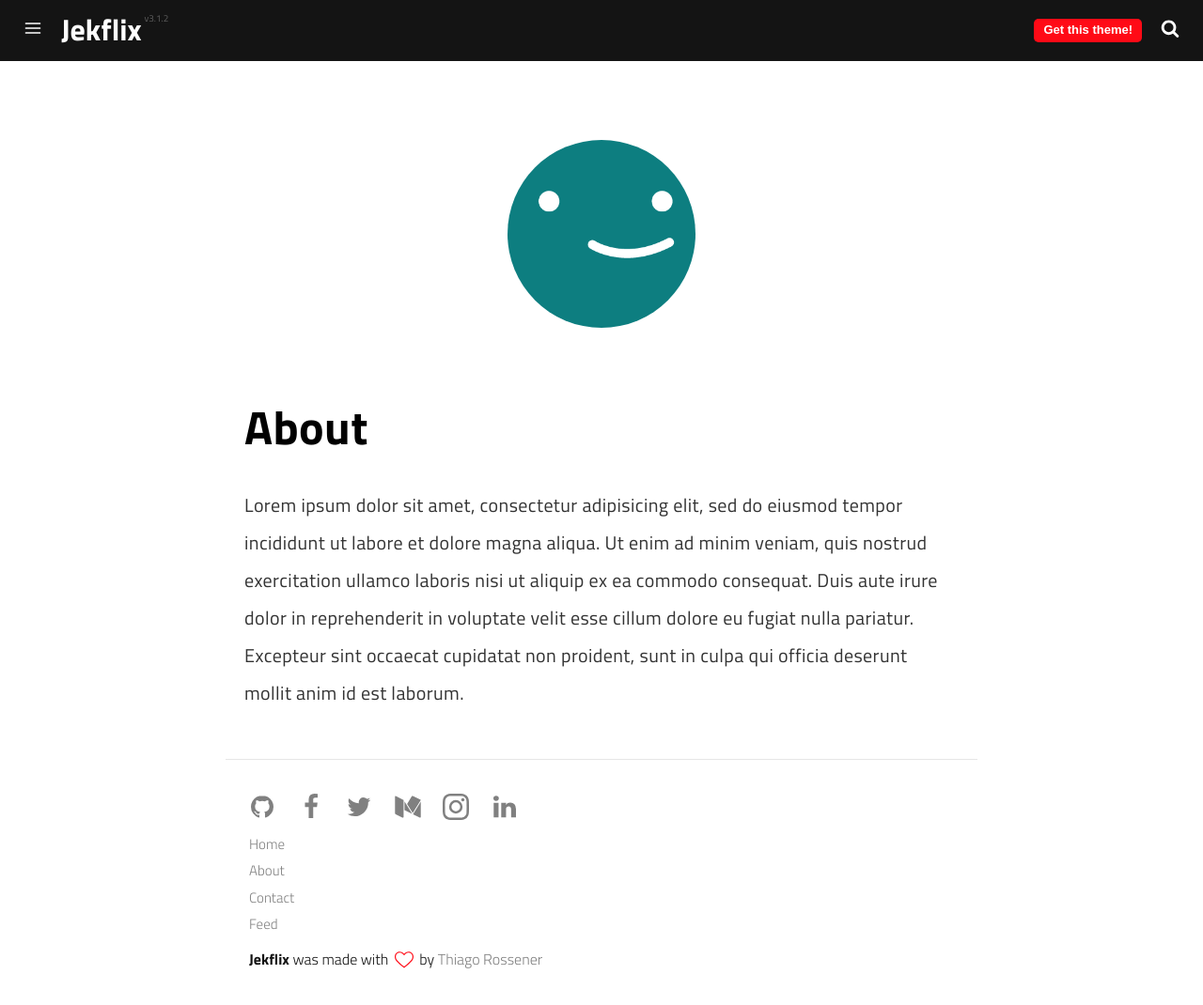
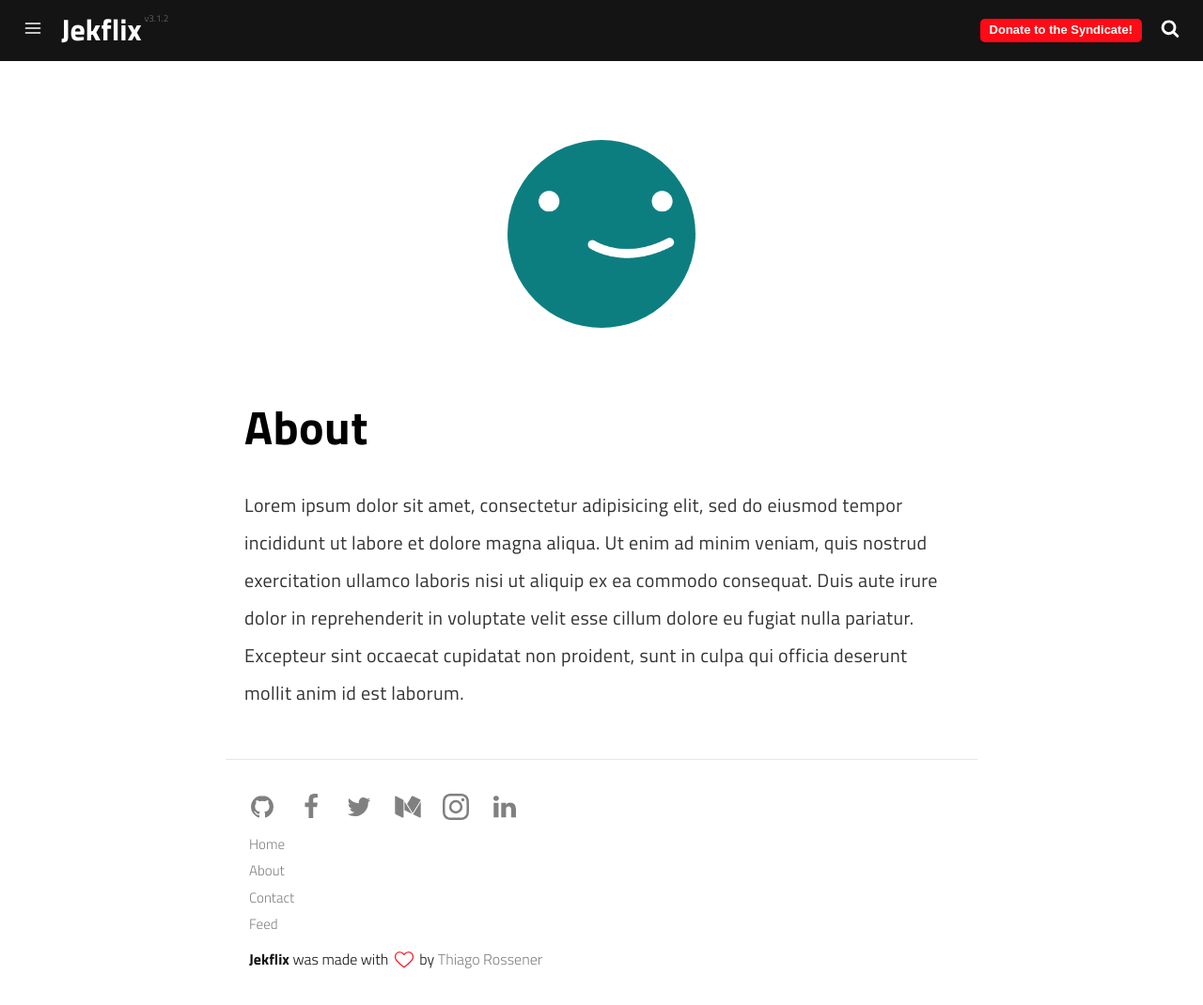
Before and after one commit to Kimmucchi/kimmucchi.github.io, a Jekyll site: the page built from pages/about.md, in a window 1280 px wide and 1070 px high. Shown: the whole window at 94% size. Built offline with Jekyll 4.4.1, drawn with Linux system fonts in a browser that asks for light colours; a script that is not in the unit is left out.

Commit message:
changed top right button

```diff
--- a/_includes/header.html
+++ b/_includes/header.html
@@ -1,23 +1,27 @@
 <header class="bar-header">
     <a id="menu" role="button">
-        <svg id="open" class="icon-menu"><use xlink:href="#icon-menu"></use></svg>
+        <svg id="open" class="icon-menu">
+            <use xlink:href="#icon-menu"></use>
+        </svg>
     </a>
     <h1 class="logo">
         <a href="{{ site.baseurl }}/">
             {% if site.use_logo %}
-                {% include logo.html %}
+            {% include logo.html %}
             {% else %}
-                {{ site.name }} <span class="version">{{ site.version }}</span>
+            {{ site.name }} <span class="version">{{ site.version }}</span>
             {% endif %}
         </a>
     </h1>
     <a id="search" class="dosearch" role="button">
-        <svg class="icon-search"><use xlink:href="#icon-search"></use></svg>
+        <svg class="icon-search">
+            <use xlink:href="#icon-search"></use>
+        </svg>
     </a>
     {% if site.show_get_theme_btn %}
-        <a href="https://github.com/thiagorossener/jekflix-template" class="get-theme" role="button">
-            Get this theme!
-        </a>
+    <a href="https://ko-fi.com/harbingersyndicate" class="get-theme" role="button">
+        Donate to the Syndicate!
+    </a>
     {% endif %}
 </header>
 
```
